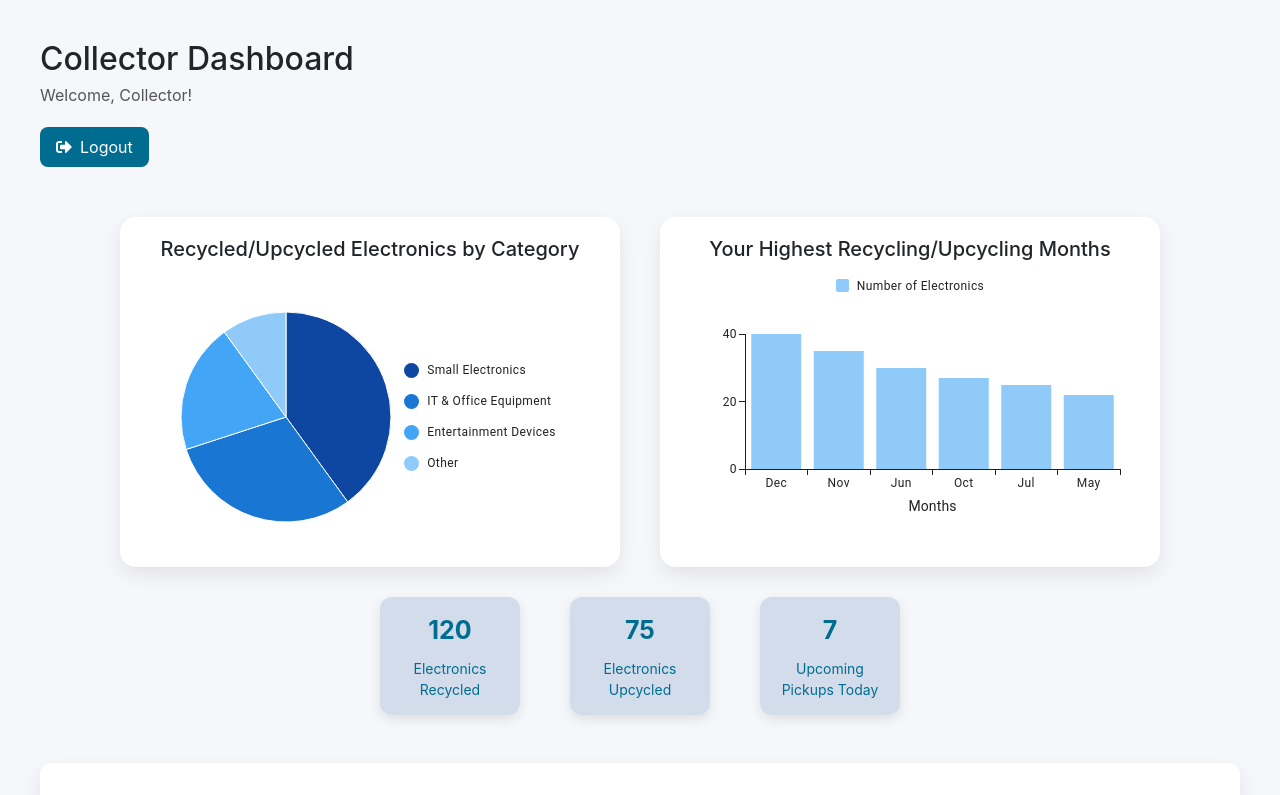
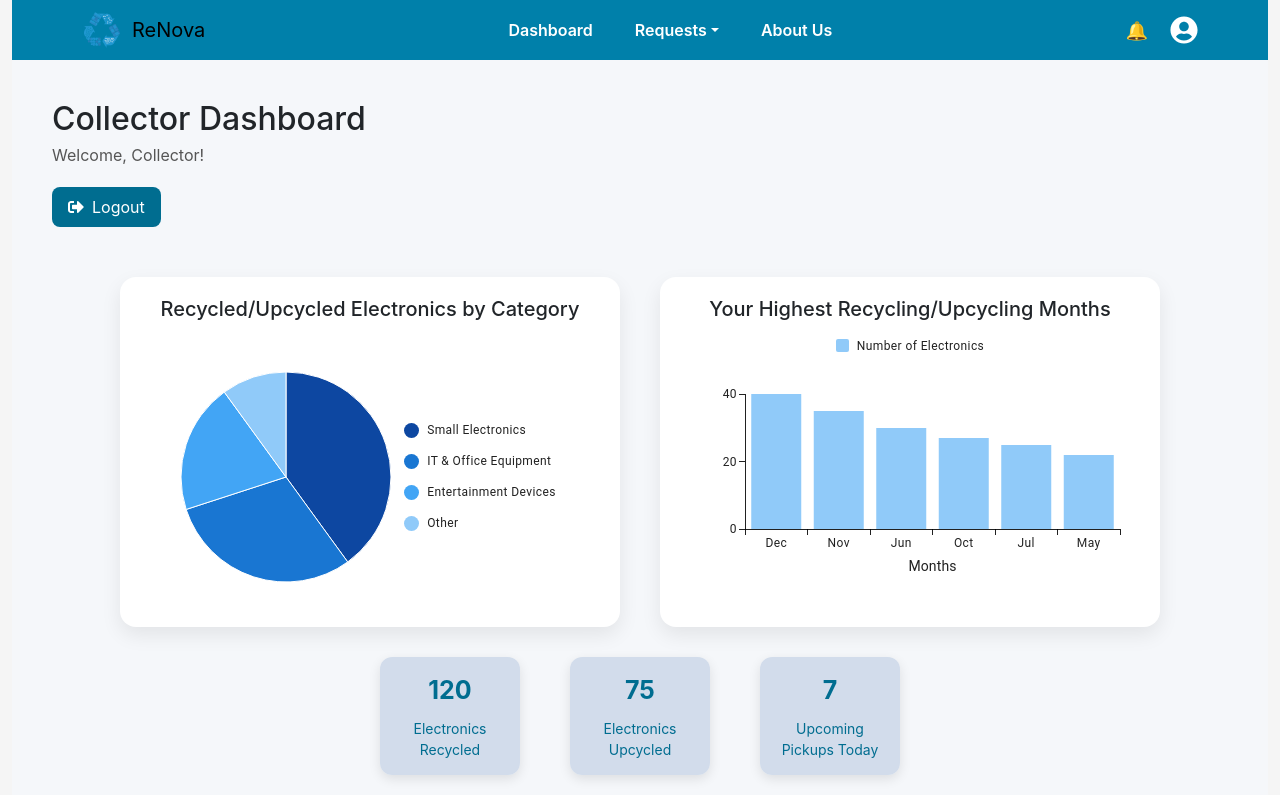
Before and after one commit to razanalraiisi/Renova, a React (Create React App) app in the folder client/: page /CollectorDash in a window 1280 px wide. Shown: the top 795 px of the page. Built offline with nearby package versions, Linux system fonts and the light colour scheme; the HTML template or start-up script is replaced by a standard one.

Commit message:
collector navbar, not fully done tho

```diff
--- a/client/src/components/CollectorDash.js
+++ b/client/src/components/CollectorDash.js
@@ -30,6 +30,7 @@ import {
 // Import your ready modal components
 import AcceptModal from './AcceptModal';
 import RejectModal from './RejectModal';
+import CollectorNavbar from './CollectorNav';
 
 const CollectorDash = () => {
   const navigate = useNavigate();
@@ -63,6 +64,7 @@ const CollectorDash = () => {
   const cardHeight = 350;
 
   return (
+    <div><CollectorNavbar/>
     <div style={{ padding: '40px', minHeight: '100vh', background: '#f5f7fa' }}>
       <h2 style={{ marginBottom: '5px' }}>Collector Dashboard</h2>
       <p style={{ color: '#555' }}>Welcome, Collector!</p>
@@ -84,6 +86,7 @@ const CollectorDash = () => {
       >
         <FaSignOutAlt /> Logout
       </button>
+
 
       {/* Charts Container */}
       <div style={{ marginTop: '50px', display: 'flex', justifyContent: 'center', gap: '40px', flexWrap: 'wrap' }}>
@@ -278,6 +281,7 @@ const CollectorDash = () => {
         </Alert>
       </Snackbar>
     </div>
+    </div>
   );
 };
 
--- /dev/null
+++ b/client/src/components/CollectorNav.js
@@ -0,0 +1,155 @@
+import React, { useEffect, useMemo, useState } from "react";
+import {
+  Navbar,
+  NavbarBrand,
+  Button,
+  Dropdown,
+  DropdownToggle,
+  DropdownMenu,
+  DropdownItem,
+  Container
+} from "reactstrap";
+import { useDispatch, useSelector } from "react-redux";
+import { useNavigate } from "react-router-dom";
+import {
+  clearAllNotifications,
+  markNotificationRead,
+  seedNotificationsIfEmpty,
+} from "../features/adminSlice";
+import logo from "../assets/logo.png";
+import { FaUserCircle } from "react-icons/fa";
+import "./Components.css";
+
+const CollectorNavbar = () => {
+  const dispatch = useDispatch();
+  const navigate = useNavigate();
+  const notifications = useSelector((s) => s.admin?.notifications) || [];
+  const [notifOpen, setNotifOpen] = useState(false);
+  const [requestsDropdownOpen, setRequestsDropdownOpen] = useState(false);
+
+  useEffect(() => {
+    dispatch(seedNotificationsIfEmpty());
+  }, [dispatch]);
+
+  const unreadCount = useMemo(
+    () => notifications.filter((n) => !n.isRead).length,
+    [notifications]
+  );
+
+  const handleView = (n) => {
+    dispatch(markNotificationRead(n.id));
+    setNotifOpen(false);
+    if (n.linkTo) navigate(n.linkTo);
+  };
+
+  const handleClearAll = () => {
+    dispatch(clearAllNotifications());
+  };
+
+  return (
+  <Navbar className="collector-navbar d-flex align-items-center">
+    <Container className="d-flex align-items-center">
+
+      <NavbarBrand href="/" className="d-flex align-items-center">
+        <img src={logo} alt="logo" className="navbar-logo" />
+        ReNova
+      </NavbarBrand>
+
+      {/* Centered links */}
+      <div className="navbar-links d-flex align-items-center mx-auto gap-3">
+        <Button color="link" onClick={() => navigate("/CollectorDash")}>
+          Dashboard
+        </Button>
+
+        <Dropdown
+          isOpen={requestsDropdownOpen}
+          toggle={() => setRequestsDropdownOpen(!requestsDropdownOpen)}
+        >
+          <DropdownToggle caret color="link" className="navbar-dropdown">
+            Requests
+          </DropdownToggle>
+          <DropdownMenu>
+            <DropdownItem onClick={() => navigate("/CollectorRequestsHistory")}>
+              History Requests
+            </DropdownItem>
+            <DropdownItem onClick={() => navigate("/NewRecycleRequest")}>
+              New Requests
+            </DropdownItem>
+          </DropdownMenu>
+        </Dropdown>
+
+        <Button color="link" onClick={() => navigate("/AboutUs")}>
+          About Us
+        </Button>
+      </div>
+
+      {/* Right side */}
+      <div className="navbar-right d-flex align-items-center gap-3">
+        <div className="notif-wrap">
+          <div className="notif-bell" onClick={() => setNotifOpen((v) => !v)}>
+            🔔
+            {unreadCount > 0 && (
+              <span className="notif-badge">{unreadCount}</span>
+            )}
+          </div>
+
+          {notifOpen && (
+            <div className="notif-panel">
+              <div className="notif-header">
+                <div className="notif-title">
+                  Notifications{" "}
+                  <span className="notif-count-pill">
+                    {notifications.length}
+                  </span>
+                </div>
+                <Button
+                  color="link"
+                  className="notif-clear"
+                  onClick={handleClearAll}
+                  disabled={notifications.length === 0}
+                >
+                  Clear All
+                </Button>
+              </div>
+
+              <div className="notif-list">
+                {notifications.length === 0 ? (
+                  <div className="notif-empty">No notifications</div>
+                ) : (
+                  notifications.map((n) => (
+                    <div key={n.id} className="notif-item">
+                      <div className="notif-item-top">
+                        <div className="notif-item-title">{n.title}</div>
+                        <div className="notif-time">{n.timeAgo}</div>
+                      </div>
+                      <div className="notif-message">{n.message}</div>
+                      <div className="notif-actions">
+                        <button
+                          className="notif-view"
+                          onClick={() => handleView(n)}
+                        >
+                          view
+                        </button>
+                      </div>
+                    </div>
+                  ))
+                )}
+              </div>
+            </div>
+          )}
+        </div>
+
+        <FaUserCircle
+          className="profile-icon"
+          size={28}
+          onClick={() => navigate("/CollectorProfile")}
+        />
+      </div>
+
+    </Container>
+  </Navbar>
+);
+
+};
+
+export default CollectorNavbar;
--- a/client/src/components/Components.css
+++ b/client/src/components/Components.css
@@ -160,3 +160,148 @@
 .faq-item:hover {
   transform: scale(1.01);
 }
+.collector-navbar {
+  background-color: #0080AA;
+  padding: 0 20px;
+  display: flex;
+  align-items: center;
+  height: 60px;
+}
+
+.navbar-logo {
+  height: 40px;
+  width: 40px;
+  margin-right: 10px;
+}
+
+/* Centered links */
+.navbar-links .btn-link,
+.navbar-dropdown {
+  color: white;
+  font-weight: 600;
+  text-decoration: none;
+  padding: 8px 12px;
+}
+
+.navbar-links .btn-link:hover,
+.navbar-dropdown:hover {
+  text-decoration: underline;
+}
+
+/* Right side */
+.navbar-right .profile-icon {
+  color: white;
+  cursor: pointer;
+}
+
+/* Notification styles */
+.notif-wrap {
+  position: relative;
+}
+
+.notif-bell {
+  position: relative;
+  font-size: 20px;
+  cursor: pointer;
+  color: white;
+}
+
+.notif-badge {
+  position: absolute;
+  top: -6px;
+  right: -8px;
+  background: red;
+  color: white;
+  border-radius: 50%;
+  font-size: 12px;
+  padding: 2px 6px;
+  font-weight: 600;
+}
+
+.notif-panel {
+  position: absolute;
+  right: 0;
+  top: 30px;
+  width: 260px;
+  background: white;
+  border-radius: 8px;
+  box-shadow: 0 6px 18px rgba(0,0,0,0.15);
+  z-index: 100;
+  padding: 10px 0;
+}
+
+.notif-header {
+  display: flex;
+  justify-content: space-between;
+  align-items: center;
+  padding: 0 12px;
+  border-bottom: 1px solid #eaeaea;
+  margin-bottom: 8px;
+}
+
+.notif-title {
+  font-weight: 600;
+  font-size: 14px;
+}
+
+.notif-count-pill {
+  background: #ff4d4d;
+  color: white;
+  padding: 2px 6px;
+  border-radius: 12px;
+  font-size: 12px;
+  margin-left: 6px;
+}
+
+.notif-clear {
+  font-size: 12px;
+  padding: 0;
+  margin: 0;
+}
+
+.notif-list {
+  max-height: 240px;
+  overflow-y: auto;
+}
+
+.notif-item {
+  padding: 8px 12px;
+  border-bottom: 1px solid #f1f1f1;
+}
+
+.notif-item-top {
+  display: flex;
+  justify-content: space-between;
+  font-size: 12px;
+  font-weight: 600;
+  margin-bottom: 4px;
+}
+
+.notif-message {
+  font-size: 12px;
+  margin-bottom: 4px;
+}
+
+.notif-actions {
+  text-align: right;
+}
+
+.notif-view {
+  background: none;
+  border: none;
+  color: #0080AA;
+  font-size: 12px;
+  font-weight: 600;
+  cursor: pointer;
+}
+
+.notif-view:hover {
+  text-decoration: underline;
+}
+
+.notif-empty {
+  text-align: center;
+  font-size: 12px;
+  padding: 10px 0;
+  color: #888;
+}
```
